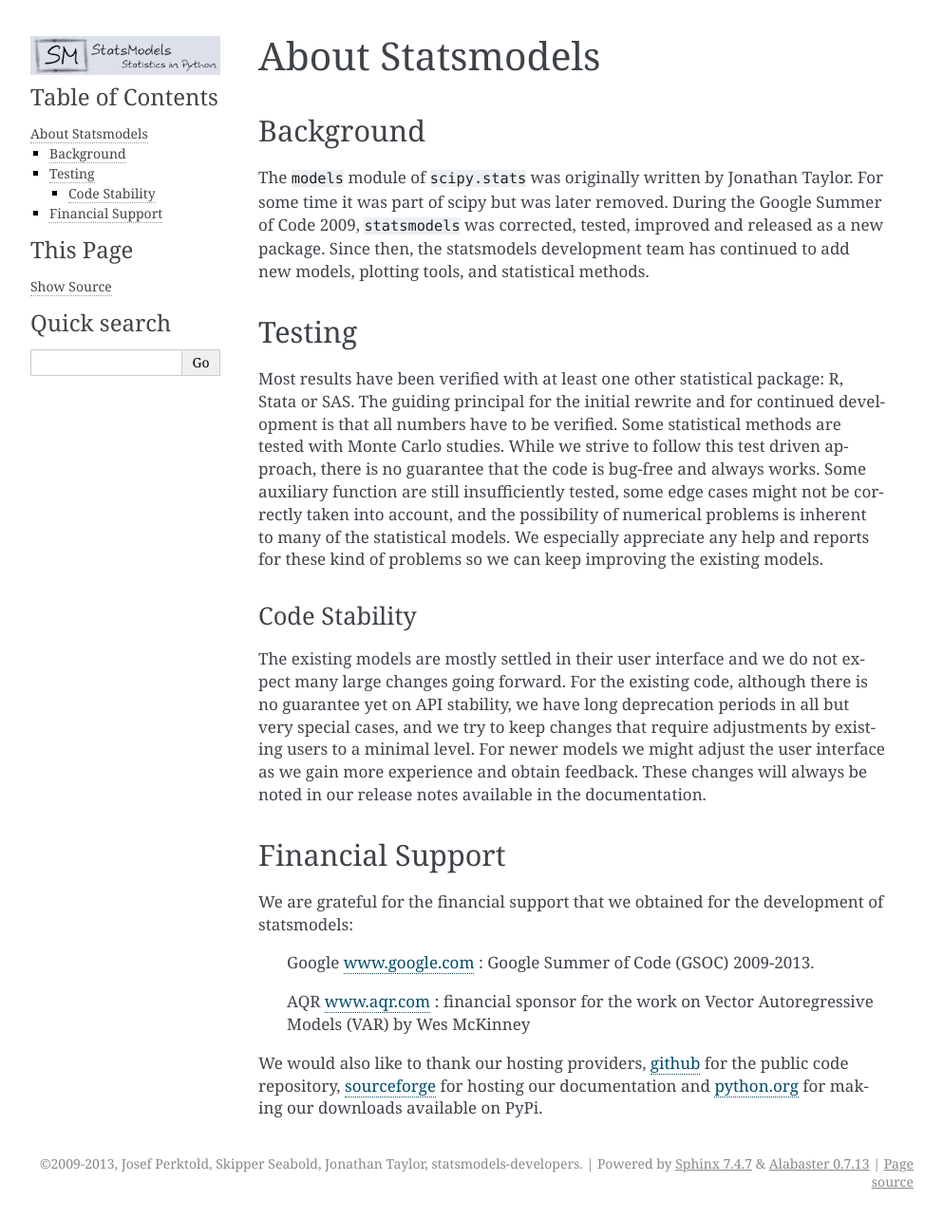
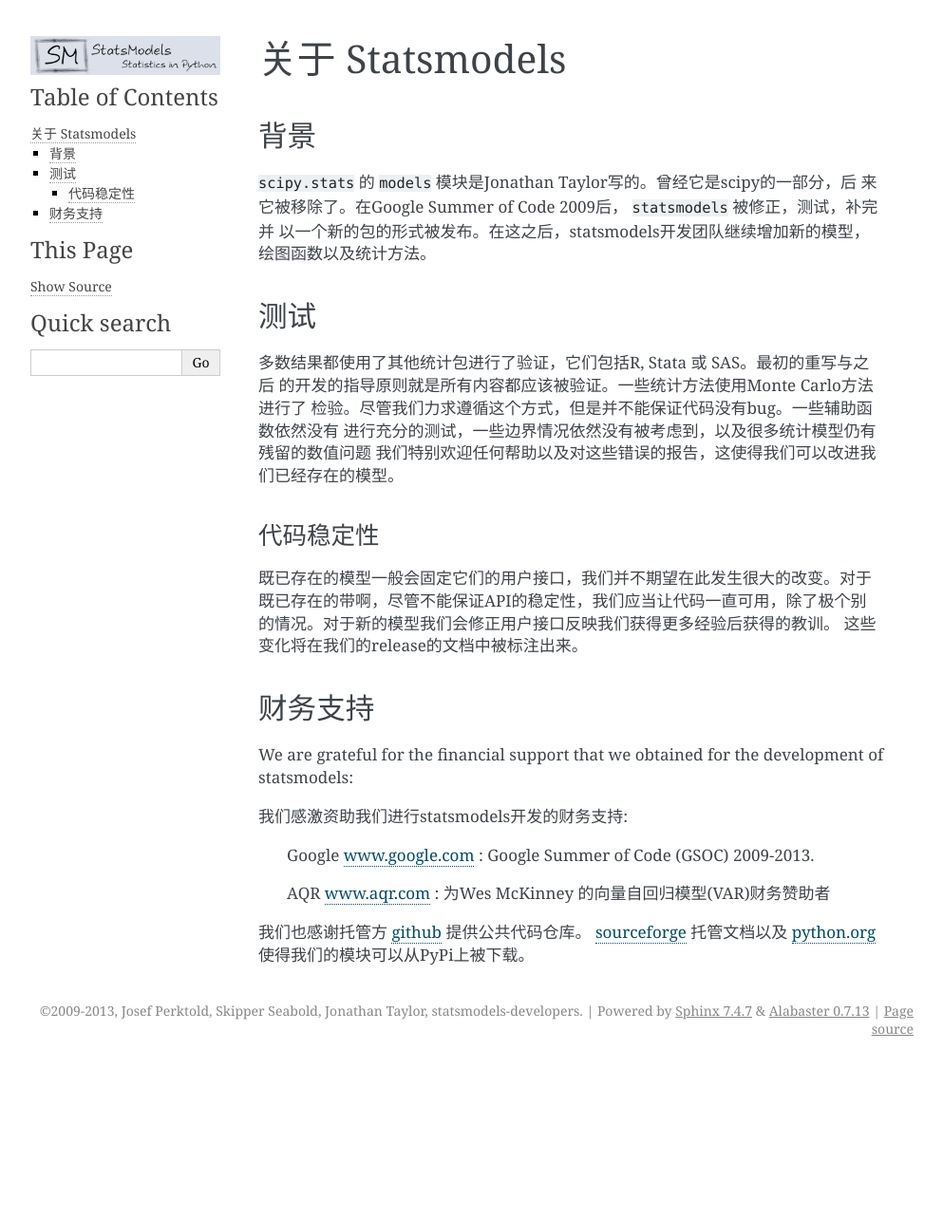
Before and after one commit to yiyuezhuo/statsmodels-tutorial-ch, a Sphinx documentation site: the page built from docs/source/about.rst, in a window 1280 px wide. Shown: the whole page at 95% size, without its empty margins (148-1141 px from the left). Built offline with Sphinx 7.4.7, drawn with Linux system fonts in a browser that asks for light colours; formulas are drawn with MathJax 3; pages that are not in the unit, such as notebooks, are missing from menus; the version number could not be read and is left out; after the commit the page ends 1123 px from its top, so only the background shows below that.

Commit message:
翻译about.rst

```diff
--- a/docs/source/about.rst
+++ b/docs/source/about.rst
@@ -1,57 +1,48 @@
 .. currentmodule:: statsmodels
 
 *****************
-About Statsmodels
+关于 Statsmodels
 *****************
 
-Background
+背景
 ----------
 
-The ``models`` module of ``scipy.stats`` was originally written by Jonathan
-Taylor. For some time it was part of scipy but was later removed. During
-the Google Summer of Code 2009, ``statsmodels`` was corrected, tested,
-improved and released as a new package. Since then, the statsmodels
-development team has continued to add new models, plotting tools, and statistical methods.
 
-Testing
+``scipy.stats`` 的 ``models`` 模块是Jonathan Taylor写的。曾经它是scipy的一部分，后
+来它被移除了。在Google Summer of Code 2009后， ``statsmodels`` 被修正，测试，补完并
+以一个新的包的形式被发布。在这之后，statsmodels开发团队继续增加新的模型，绘图函数以及统计方法。
+
+测试
 -------
 
-Most results have been verified with at least one other statistical package:
-R, Stata or SAS. The guiding principal for the initial rewrite and for
-continued development is that all numbers have to be verified. Some
-statistical methods are tested with Monte Carlo studies. While we strive to
-follow this test driven approach, there is no guarantee that the code is
-bug-free and always works. Some auxiliary function are still insufficiently
-tested, some edge cases might not be correctly taken into account, and the
-possibility of numerical problems is inherent to many of the statistical
-models. We especially appreciate any help and reports for these kind of
-problems so we can keep improving the existing models.
+多数结果都使用了其他统计包进行了验证，它们包括R, Stata 或 SAS。最初的重写与之后
+的开发的指导原则就是所有内容都应该被验证。一些统计方法使用Monte Carlo方法进行了
+检验。尽管我们力求遵循这个方式，但是并不能保证代码没有bug。一些辅助函数依然没有
+进行充分的测试，一些边界情况依然没有被考虑到，以及很多统计模型仍有残留的数值问题
+我们特别欢迎任何帮助以及对这些错误的报告，这使得我们可以改进我们已经存在的模型。
 
-Code Stability
+代码稳定性
 ~~~~~~~~~~~~~~
 
-The existing models are mostly settled in their user interface and we do not
-expect many large changes going forward. For the existing code, although
-there is no guarantee yet on API stability, we have long deprecation periods
-in all but very special cases, and we try to keep changes that require
-adjustments by existing users to a minimal level. For newer models we might
-adjust the user interface as we gain more experience and obtain feedback.
-These changes will always be noted in our release notes available in the
-documentation.
+既已存在的模型一般会固定它们的用户接口，我们并不期望在此发生很大的改变。对于
+既已存在的带啊，尽管不能保证API的稳定性，我们应当让代码一直可用，除了极个别
+的情况。对于新的模型我们会修正用户接口反映我们获得更多经验后获得的教训。
+这些变化将在我们的release的文档中被标注出来。
 
-Financial Support
+财务支持
 -----------------
 
 We are grateful for the financial support that we obtained for the
 development of statsmodels:
 
+我们感激资助我们进行statsmodels开发的财务支持:
+
  Google `www.google.com <https://www.google.com/>`_ : Google Summer of Code
  (GSOC) 2009-2013.
 
- AQR `www.aqr.com <http://www.aqr.com/>`_ : financial sponsor for the work on
- Vector Autoregressive Models (VAR) by Wes McKinney
+ AQR `www.aqr.com <http://www.aqr.com/>`_ :  为Wes McKinney 的向量自回归模型(VAR)财务赞助者
 
-We would also like to thank our hosting providers, `github
-<https://github.com/>`_ for the public code repository, `sourceforge
-<http://sourceforge.net/>`_ for hosting our documentation and `python.org
-<https://python.org>`_ for making our downloads available on PyPi.
+
+我们也感谢托管方 `github <https://github.com/>`_ 提供公共代码仓库。
+`sourceforge <http://sourceforge.net/>`_ 托管文档以及 `python.org <https://python.org>`_
+使得我们的模块可以从PyPi上被下载。
```
